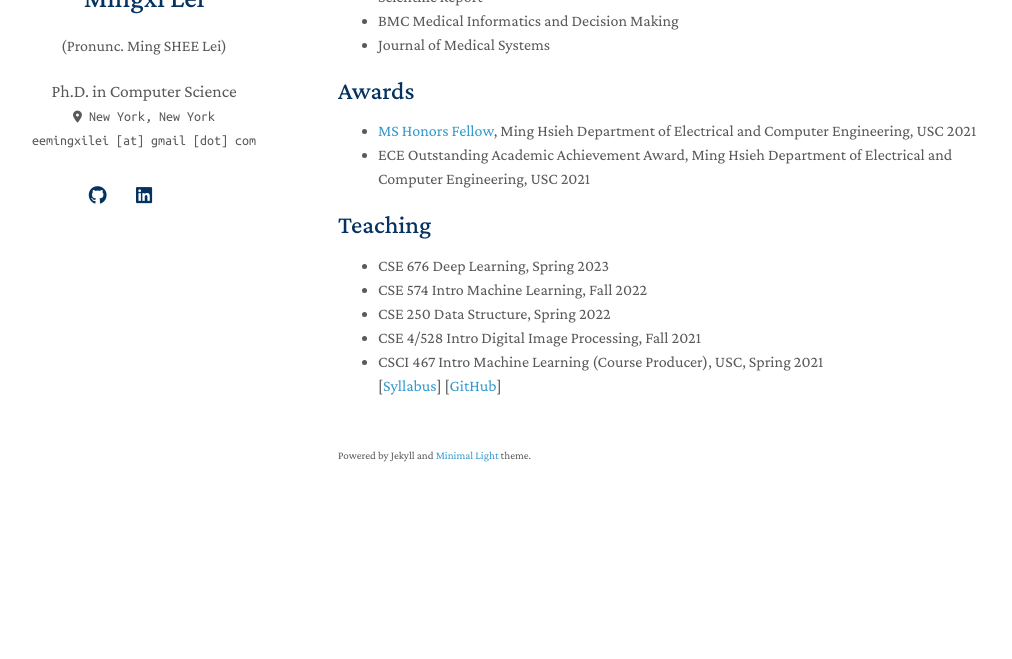
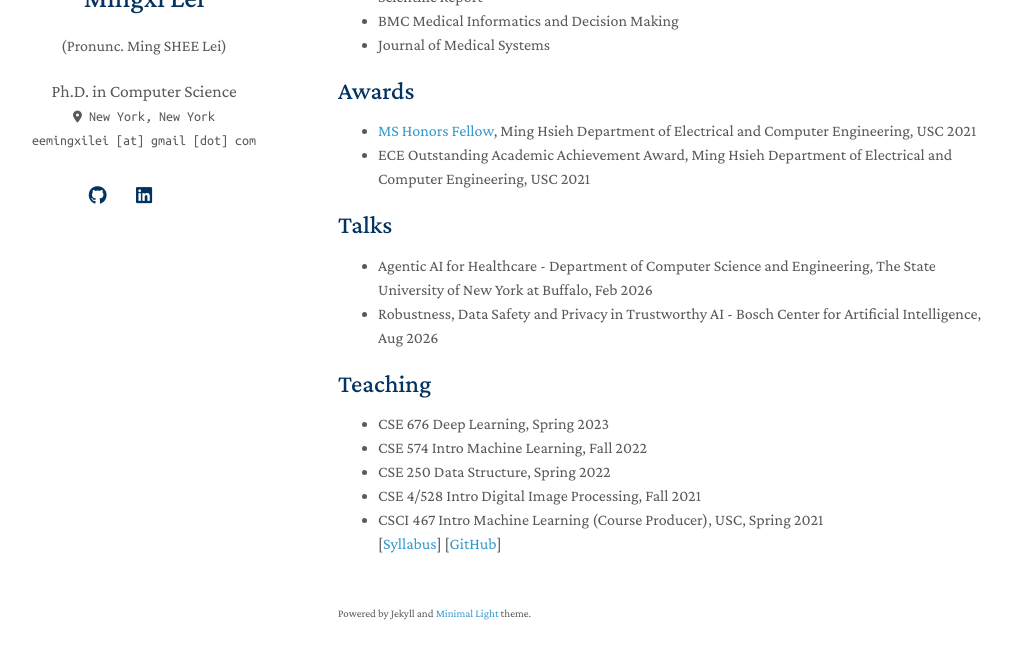
Before and after one commit to mingxilei/mingxilei.github.io, a Jekyll site: the page built from index.md, in a window 1280 px wide and 900 px high, scrolled down 2132 px, cut to the strip 206-865 px from the top of the window. Shown: the whole strip, without its empty margins (132-1144 px from the left). Built offline with Jekyll 4.4.1, drawn with Linux system fonts in a browser that asks for light colours; a style sheet for code colours, icons or effects is not loaded; our own code applies the rules of GitHub Pages for plain Markdown files; before the commit the page ends 2874 px from its top, so only the background shows below that.

Commit message:
Add Talks section before Teaching

```diff
--- a/index.md
+++ b/index.md
@@ -33,6 +33,12 @@ layout: homepage
 	<li>ECE Outstanding Academic Achievement Award, Ming Hsieh Department of Electrical and Computer Engineering, USC 2021</li>
 
 </ul>
+<h2 id="talks">Talks</h2>
+<ul>
+	<li>Agentic AI for Healthcare - Department of Computer Science and Engineering, The State University of New York at Buffalo, Feb 2026</li>
+	<li>Robustness, Data Safety and Privacy in Trustworthy AI - Bosch Center for Artificial Intelligence, Aug 2026</li>
+</ul>
+
 <h2 id="teaching">Teaching</h2>
 <ul>
 	<li>CSE 676 Deep Learning, Spring 2023</li>
```
